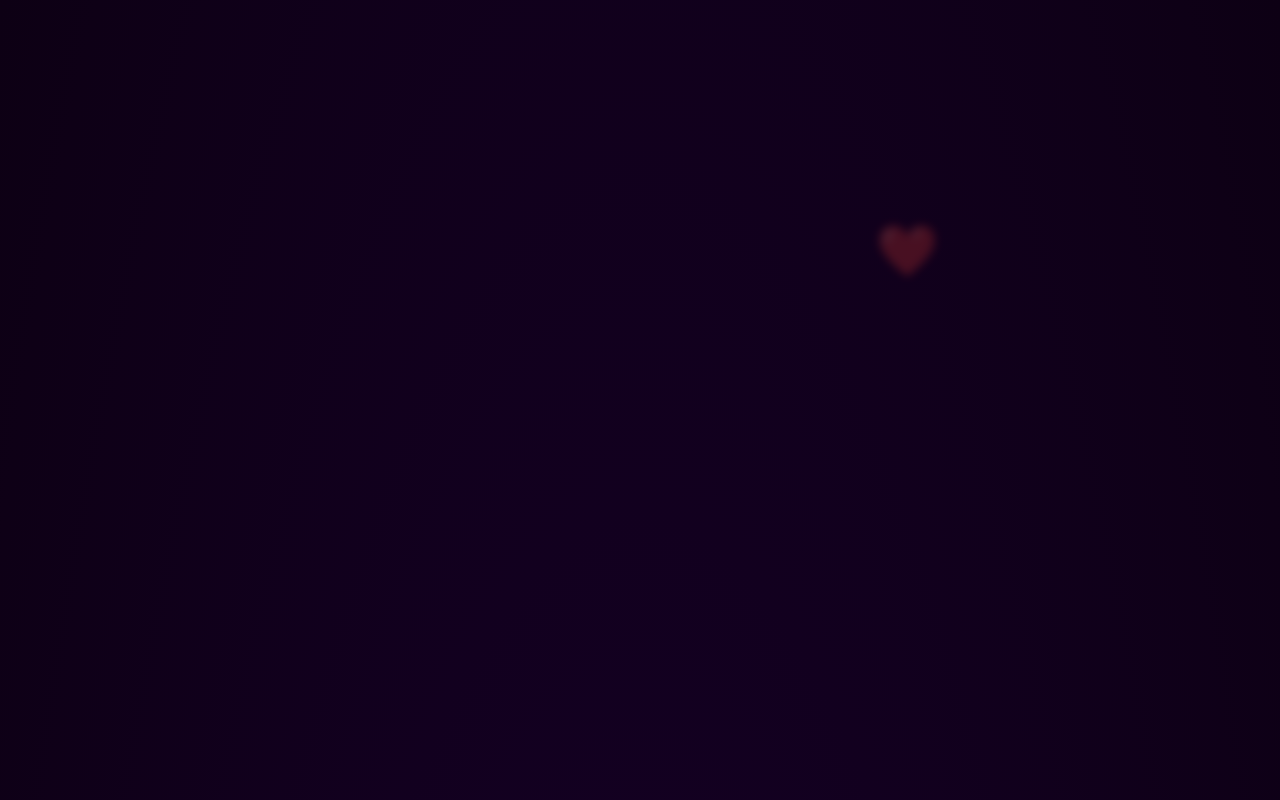
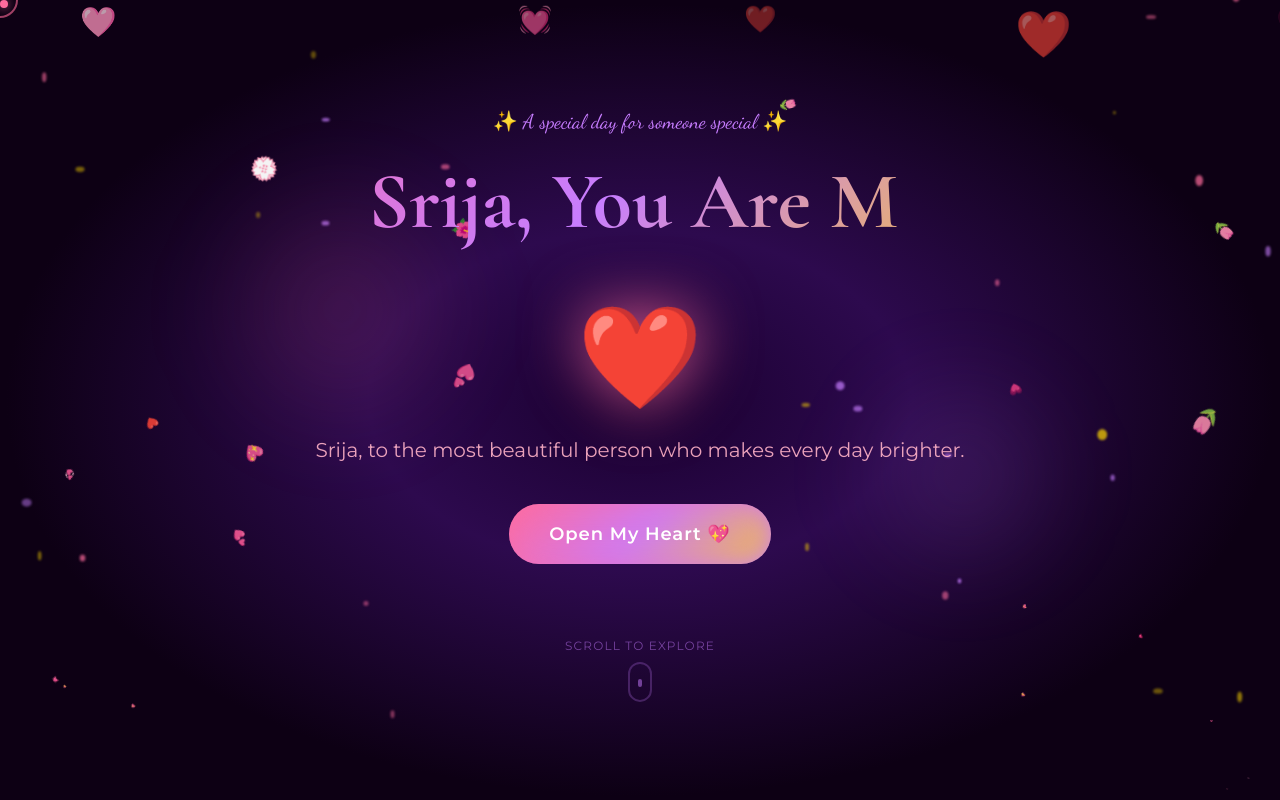
Before and after one commit to Pankajkumar510/girlfriend-day, a React (Vite) app: page / in a window 1280 px wide. Shown: the top 800 px of the page. Built offline with nearby package versions, Linux system fonts and the light colour scheme.

Commit message:
Remove IntroOverlay and play music on first interaction

```diff
--- a/src/App.jsx
+++ b/src/App.jsx
@@ -6,7 +6,6 @@ import ScrollProgress from './components/ScrollProgress';
 import FloatingPetals from './components/FloatingPetals';
 import HeartGarden from './components/HeartGarden';
 import EasterEgg from './components/EasterEgg';
-import IntroOverlay from './components/IntroOverlay';
 import HeroSection from './components/HeroSection';
 import LoveLetterSection from './components/LoveLetterSection';
 import MemoryTimeline from './components/MemoryTimeline';
@@ -40,7 +39,6 @@ function useEasterEgg() {
 
 export default function App() {
   const [pageLoaded, setPageLoaded] = useState(false);
-  const [introComplete, setIntroComplete] = useState(false);
   const { showEgg, setShowEgg, triggerClick, count } = useEasterEgg();
   const [titleClickCount, setTitleClickCount] = useState(0);
 
@@ -81,9 +79,6 @@ export default function App() {
       <ScrollProgress />
       <FloatingPetals count={12} />
       <HeartGarden />
-
-      {/* Intro Overlay */}
-      <IntroOverlay onEnter={() => setIntroComplete(true)} />
 
       {/* Easter egg modal */}
       <AnimatePresence>
@@ -140,7 +135,7 @@ export default function App() {
       </AnimatePresence>
 
       {/* Floating music player */}
-      <FloatingMusicPlayer autoPlayTrigger={introComplete} />
+      <FloatingMusicPlayer />
 
       {/* Main sections */}
       <main>
--- a/src/components/FloatingMusicPlayer.jsx
+++ b/src/components/FloatingMusicPlayer.jsx
@@ -1,7 +1,7 @@
-import { useState, useRef, useEffect } from 'react';
+import { useState, useRef, useEffect, useCallback } from 'react';
 import { motion, AnimatePresence } from 'framer-motion';
 
-export default function FloatingMusicPlayer({ autoPlayTrigger }) {
+export default function FloatingMusicPlayer() {
   const [playing, setPlaying] = useState(false);
   const [volume, setVolume] = useState(0.5);
   const [expanded, setExpanded] = useState(false);
@@ -19,13 +19,25 @@ export default function FloatingMusicPlayer({ autoPlayTrigger }) {
   ];
   const [songIndex, setSongIndex] = useState(0);
 
-  // Trigger autoplay when overlay is dismissed
+  // Trigger autoplay on first interaction
   useEffect(() => {
-    if (autoPlayTrigger && audioRef.current) {
-      setPlaying(true);
-      audioRef.current.play().catch(e => console.log("Autoplay prevented:", e));
-    }
-  }, [autoPlayTrigger]);
+    const handleFirstInteraction = () => {
+      if (!playing && audioRef.current) {
+        setPlaying(true);
+      }
+      // Remove listeners after first interaction
+      document.removeEventListener('click', handleFirstInteraction);
+      document.removeEventListener('touchstart', handleFirstInteraction);
+    };
+
+    document.addEventListener('click', handleFirstInteraction);
+    document.addEventListener('touchstart', handleFirstInteraction);
+
+    return () => {
+      document.removeEventListener('click', handleFirstInteraction);
+      document.removeEventListener('touchstart', handleFirstInteraction);
+    };
+  }, [playing]);
 
   // Handle play/pause state changes
   useEffect(() => {
--- a/src/components/IntroOverlay.jsx
+++ /dev/null
@@ -1,96 +0,0 @@
-import { useState } from 'react';
-import { motion, AnimatePresence } from 'framer-motion';
-
-export default function IntroOverlay({ onEnter }) {
-  const [isLeaving, setIsLeaving] = useState(false);
-
-  const handleEnter = () => {
-    setIsLeaving(true);
-    setTimeout(() => {
-      onEnter();
-    }, 800); // Wait for fade out animation
-  };
-
-  return (
-    <AnimatePresence>
-      {!isLeaving && (
-        <motion.div
-          initial={{ opacity: 1 }}
-          exit={{ opacity: 0, scale: 1.05 }}
-          transition={{ duration: 0.8, ease: 'easeInOut' }}
-          className="fixed inset-0 z-[99999] flex flex-col items-center justify-center cursor-pointer"
-          style={{
-            background: 'radial-gradient(ellipse at center, #1a0030 0%, #0d0014 100%)',
-          }}
-          onClick={handleEnter}
-        >
-          {/* Pulsing hearts background */}
-          <div className="absolute inset-0 overflow-hidden pointer-events-none">
-            {Array.from({ length: 15 }).map((_, i) => (
-              <motion.div
-                key={i}
-                animate={{
-                  scale: [1, 1.2, 1],
-                  opacity: [0.1, 0.3, 0.1],
-                }}
-                transition={{
-                  duration: 3 + Math.random() * 2,
-                  repeat: Infinity,
-                  delay: Math.random() * 2,
-                }}
-                style={{
-                  position: 'absolute',
-                  left: `${Math.random() * 100}%`,
-                  top: `${Math.random() * 100}%`,
-                  fontSize: `${20 + Math.random() * 40}px`,
-                  filter: 'blur(4px)',
-                }}
-              >
-                ❤️
-              </motion.div>
-            ))}
-          </div>
-
-          <motion.div
-            initial={{ scale: 0.9, opacity: 0 }}
-            animate={{ scale: 1, opacity: 1 }}
-            transition={{ delay: 0.3, duration: 0.8 }}
-            className="relative z-10 text-center flex flex-col items-center"
-          >
-            <motion.div
-              animate={{ scale: [1, 1.1, 1] }}
-              transition={{ duration: 2, repeat: Infinity, ease: 'easeInOut' }}
-              className="text-6xl mb-6"
-              style={{ filter: 'drop-shadow(0 0 20px rgba(255,107,157,0.6))' }}
-            >
-              💌
-            </motion.div>
-            <h2 className="font-display text-4xl md:text-5xl font-bold gradient-text mb-4">
-              A Special Surprise
-            </h2>
-            <p className="font-script text-2xl text-pink-300 mb-10">
-              For Srija...
-            </p>
-
-            <motion.button
-              whileHover={{ scale: 1.05 }}
-              whileTap={{ scale: 0.95 }}
-              className="px-8 py-3 rounded-full font-body font-semibold text-white tracking-widest text-sm uppercase relative overflow-hidden group"
-              style={{
-                background: 'rgba(255,255,255,0.05)',
-                border: '1px solid rgba(255,107,157,0.5)',
-                boxShadow: '0 0 20px rgba(255,107,157,0.2)',
-              }}
-            >
-              <div className="absolute inset-0 bg-gradient-to-r from-pink-500/20 to-purple-500/20 opacity-0 group-hover:opacity-100 transition-opacity duration-300" />
-              <span className="relative z-10">Tap to Enter</span>
-            </motion.button>
-            <p className="mt-4 text-xs font-body text-white/40 tracking-widest uppercase">
-              (Turn on your sound)
-            </p>
-          </motion.div>
-        </motion.div>
-      )}
-    </AnimatePresence>
-  );
-}
```
